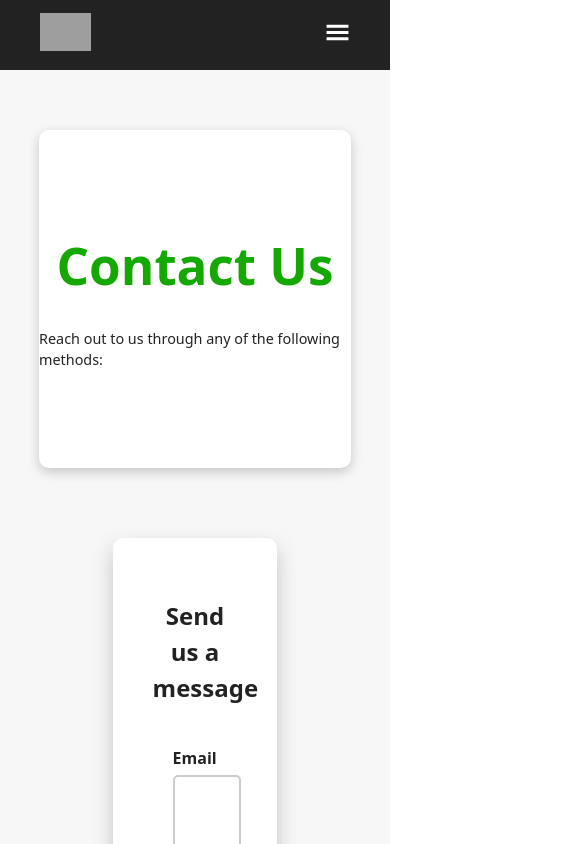
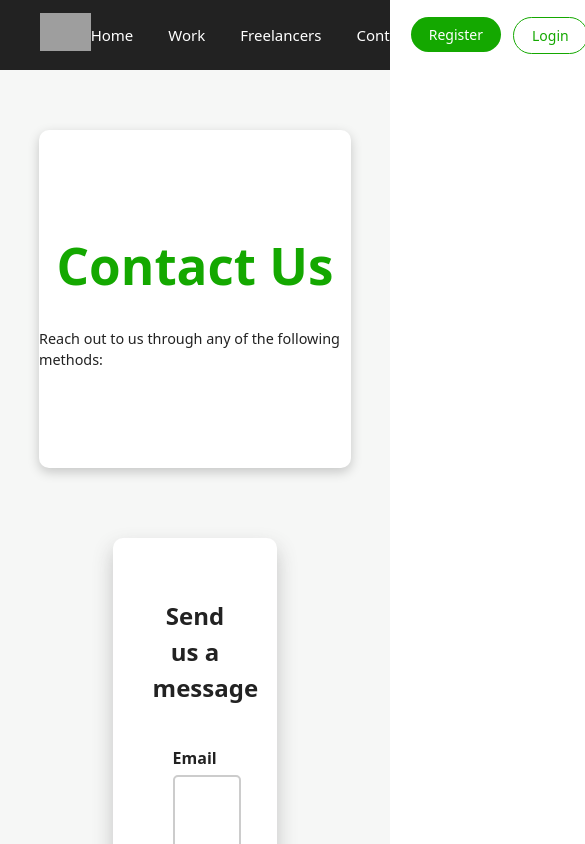
Before and after one commit to elab-development/internet-tehnologije-2025-freelancer_2022_0474, a React (Vite) app in the folder freelancer-platform-frontend/: page /contact in a window 390 px wide. Shown: the top 844 px of the page, 585 px wide, since content can reach past the window. Built offline with nearby package versions, Linux system fonts and the light colour scheme; grey boxes are pictures that could not be loaded.

Commit message:
mala ispravka

```diff
--- a/freelancer-platform-frontend/src/components/Navbar.jsx
+++ b/freelancer-platform-frontend/src/components/Navbar.jsx
@@ -1,12 +1,9 @@
 import { Link, useNavigate } from "react-router-dom";
 import '../css/Navbar.css';
 import { CgProfile } from "react-icons/cg";
-import { GiHamburgerMenu } from "react-icons/gi";
-import { useState } from "react";
 
 export default function Navbar() {
   const navigate = useNavigate();
-  const [menuOpen, setMenuOpen] = useState(false);
 
   const user = (() => {
     try {
@@ -29,37 +26,12 @@ export default function Navbar() {
         <img src="../../public/images/logo-upwork.jpg" alt="Logo" />
       </div>
 
-      {/* Hamburger za mobilni prikaz */}
-      <div className="hamburger" onClick={() => setMenuOpen(!menuOpen)}>
-        <GiHamburgerMenu size={25} color="white" />
-      </div>
-
-      <nav className={menuOpen ? "open" : ""}>
+      <nav>
         <ul id="navbar-list">
-          <li><Link to="/" onClick={() => setMenuOpen(false)}>Home</Link></li>
-          <li><Link to="/work" onClick={() => setMenuOpen(false)}>Work</Link></li>
-          <li><Link to="/freelancers" onClick={() => setMenuOpen(false)}>Freelancers</Link></li>
-          <li><Link to="/contact" onClick={() => setMenuOpen(false)}>Contact</Link></li>
-
-          <li className="mobile-account">
-            {user ? (
-              <div className="account-section">
-                <Link to="/profile" onClick={() => setMenuOpen(false)}>
-                  <span id="account-icon" className="profile-icon"><CgProfile /> {user.firstname}</span>
-                </Link>
-                <button id="logout-btn" onClick={handleLogout}>Logout</button>
-              </div>
-            ) : (
-              <div className="account-section">
-                <Link to="/register" onClick={() => setMenuOpen(false)}>
-                  <button id="register-btn">Register</button>
-                </Link>
-                <Link to="/login" onClick={() => setMenuOpen(false)}>
-                  <button id="login-btn">Login</button>
-                </Link>
-              </div>
-            )}
-          </li>
+          <li><Link to="/" >Home</Link></li>
+          <li><Link to="/work" >Work</Link></li>
+          <li><Link to="/freelancers" >Freelancers</Link></li>
+          <li><Link to="/contact" >Contact</Link></li>
         </ul>
       </nav>
 
--- a/freelancer-platform-frontend/src/css/Navbar.css
+++ b/freelancer-platform-frontend/src/css/Navbar.css
@@ -88,58 +88,7 @@ nav {
   font-weight: 500;
 }
 .account-section {
-  display: none;
+  display: flex;
   align-items: center;
   justify-content: center;
 }
-
-.hamburger {
-  display: none;
-  cursor: pointer;
-}
-
-@media (max-width: 768px) {
-
-  .hamburger {
-    display: block;
-  }
-
-  nav {
-    display: none;
-    width: 100%;
-    background-color: #222;
-    position: absolute;
-    top: 70px;
-    left: 0;
-    padding: 20px 0;
-  }
-
-  nav.open {
-    display: block;
-  }
-
-  #navbar-list {
-    flex-direction: column;
-    align-items: center;
-    gap: 20px;
-    margin: 0;
-    padding: 0;
-  }
-
-  .right-navbar {
-    display: none; /* sakriva desktop dugmad */
-  }
-
-  #navbar-list li.mobile-account {
-    display: flex;
-    flex-direction: column;
-    align-items: center;
-    gap: 10px;
-    margin-top: 10px;
-  }
-
-  #navbar-list li.mobile-account .account-section {
-    flex-direction: column;
-    gap: 10px;
-  }
-}
```
